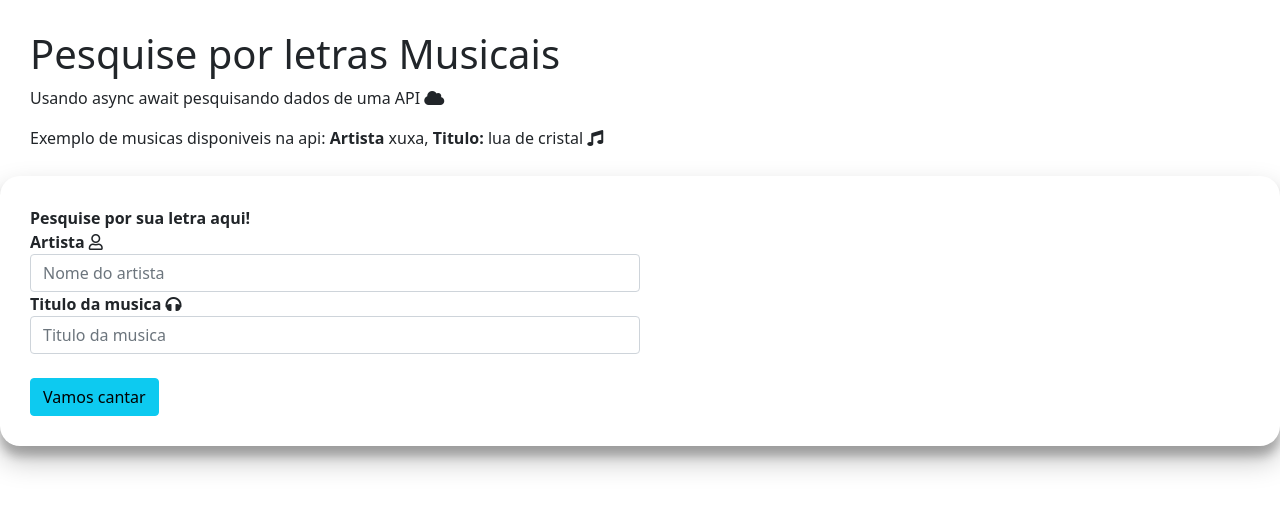
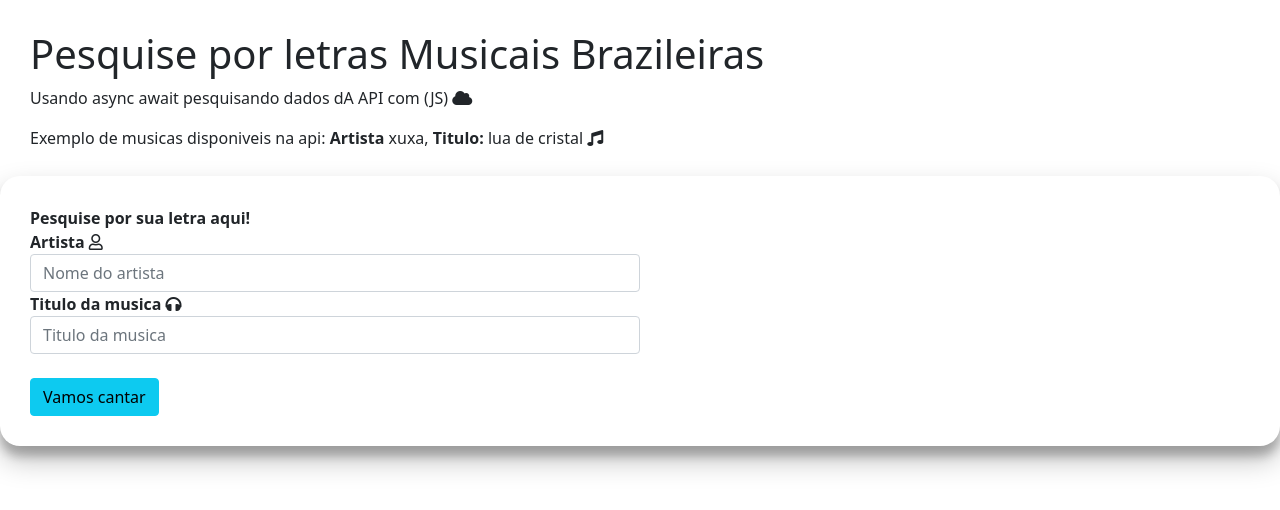
Before and after one commit to Denilson87/api-letras, a plain HTML site: page index.html in a window 1280 px wide. Drawn offline with nearby package versions, Linux system fonts and the light colour scheme.

Commit message:
changing the descriptions

```diff
--- a/index.html
+++ b/index.html
@@ -15,8 +15,8 @@
 <body>
     <div class="conatiner">
         <div class="conteudo">
-            <h1>Pesquise por letras Musicais</h1>
-            <p>Usando async await pesquisando dados de uma API <i class="fas fa-cloud"></i> </p>
+            <h1>Pesquise por letras Musicais Brazileiras</h1>
+            <p>Usando async await pesquisando dados dA API com (JS) <i class="fas fa-cloud"></i> </p>
             <p>Exemplo de musicas disponiveis na api: <strong>Artista</strong> xuxa, <strong>Titulo:</strong> lua de cristal <i class="fas fa-music"></i></p>
         </div>
         <div class="justify-content-center">
```
